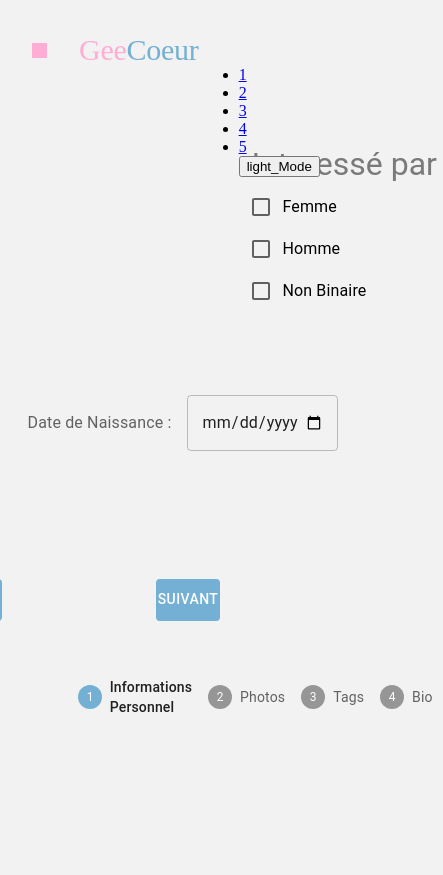
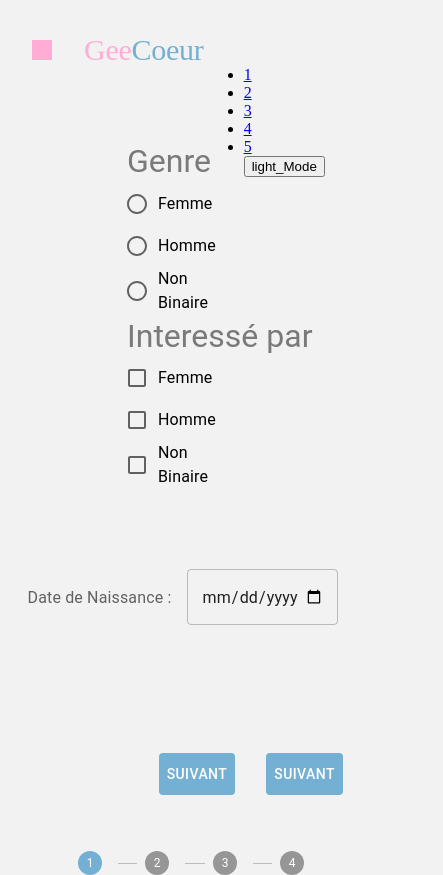
Before and after one commit to edepauw/Matcha, a React (Create React App) app in the folder client/: page /create/account in a window 390 px wide. Shown: the whole page, 443 px wide, since content can reach past the window. Before the commit the page ends 844 px from the top, so only its background shows below. Built offline with nearby package versions, Linux system fonts and the light colour scheme.

Commit message:
avancer sur la version mobil et sur la responsive

```diff
--- a/client/src/styles/App.scss
+++ b/client/src/styles/App.scss
@@ -141,10 +141,42 @@ body{
 	position: absolute;
 }
 
+@media screen and (max-width:1200px) {
+	.fakeLogo {
+	width  : 45px;
+	height : 45px;
+  }
+
+  .LogoTitlePart1 {
+	font-size: 2.8rem !important;
+
+  }
+
+  .LogoTitlePart2 {
+	font-size: 2.8rem !important;
+  }
+}
+
+@media screen and (max-width:900px) {
+	.fakeLogo {
+	width  : 35px;
+	height : 35px;
+  }
+
+  .LogoTitlePart1 {
+	font-size: 2.3rem !important;
+
+  }
+
+  .LogoTitlePart2 {
+	font-size: 2.3rem !important;
+  }
+}
+
 @media screen and (max-width:500px) {
 	.fakeLogo {
-		width  : 15px;
-		height : 15px;
+		width  : 20px;
+		height : 20px;
 		background : #FFADD5;
 		margin: 0 2em 0 2em;
 	  }
--- a/client/src/styles/CreationAccountPage.scss
+++ b/client/src/styles/CreationAccountPage.scss
@@ -2,6 +2,15 @@
 
 
 .dark{
+	.CardTagsCheckBox{
+		background-color: $dark_back !important;
+		border-color:  #f2f2f2 !important;;
+	}
+	.css-bhp9pd-MuiPaper-root-MuiCard-root{
+		color: #F2F2F2;
+	}
+
+
 	.AddIcon{
 		color: #7A7A7A!important;
 	}
@@ -68,21 +77,21 @@
 .ButtonNextEnable {
     color: white!important;
     background-color: #73B0D3!important;
-    margin-right: 11em!important;
+    margin-right: 8vw!important;
     height: 3em;
 }
 
 .ButtonNextDisable {
     color: white!important;
     background-color: #a8a8a8!important;
-    margin-right: 11em!important;
+    margin-right: 1vw!important;
     height: 3em;
 }
 
 .ButtonBack {
     color: white!important;
     background-color: #FFADD5!important;
-    margin-left: 10em!important;
+    margin-left: 7vw!important;
     height: 3em;
 }
 
@@ -284,3 +293,38 @@
     grid-gap: 20px;
     align-items: stretch;
 }
+
+
+@media screen and (max-width:750px) {
+	.css-1877c6e-MuiGrid-root{
+		margin-right: 8em!important;
+	}
+}
+
+@media screen and (max-width:550px) {
+	.css-1877c6e-MuiGrid-root{
+		margin-right: 5em!important;
+	}
+}
+
+
+@media screen and (max-width:500px) {
+	.css-1877c6e-MuiGrid-root{
+		margin-right: 0!important;
+	}
+	.GenreInteresse {
+		display: flex;
+
+		margin: auto;
+		flex-direction: column!important;
+	}
+
+}
+
+
+@media screen and (max-width:500px) {
+	.MuiStepLabel-labelContainer{
+		display: none;
+	}
+
+}
```
